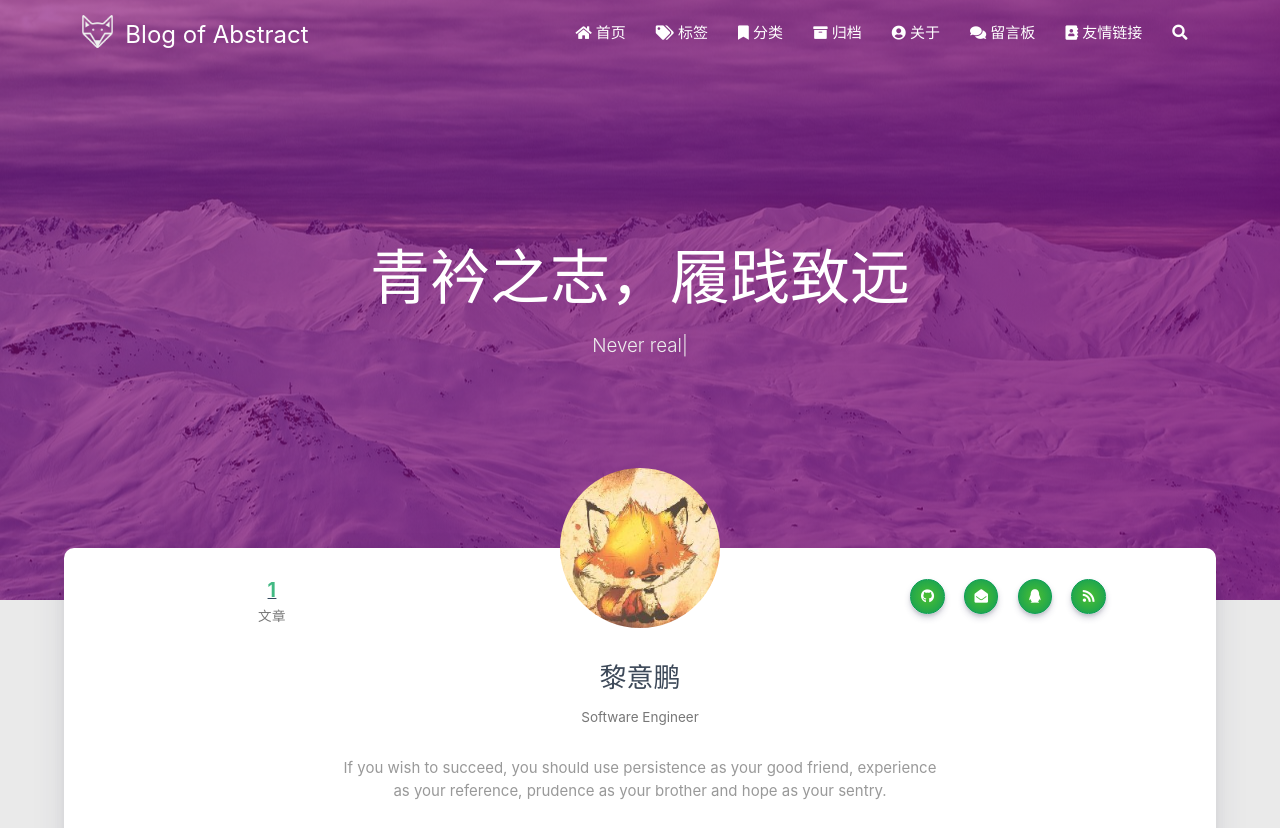
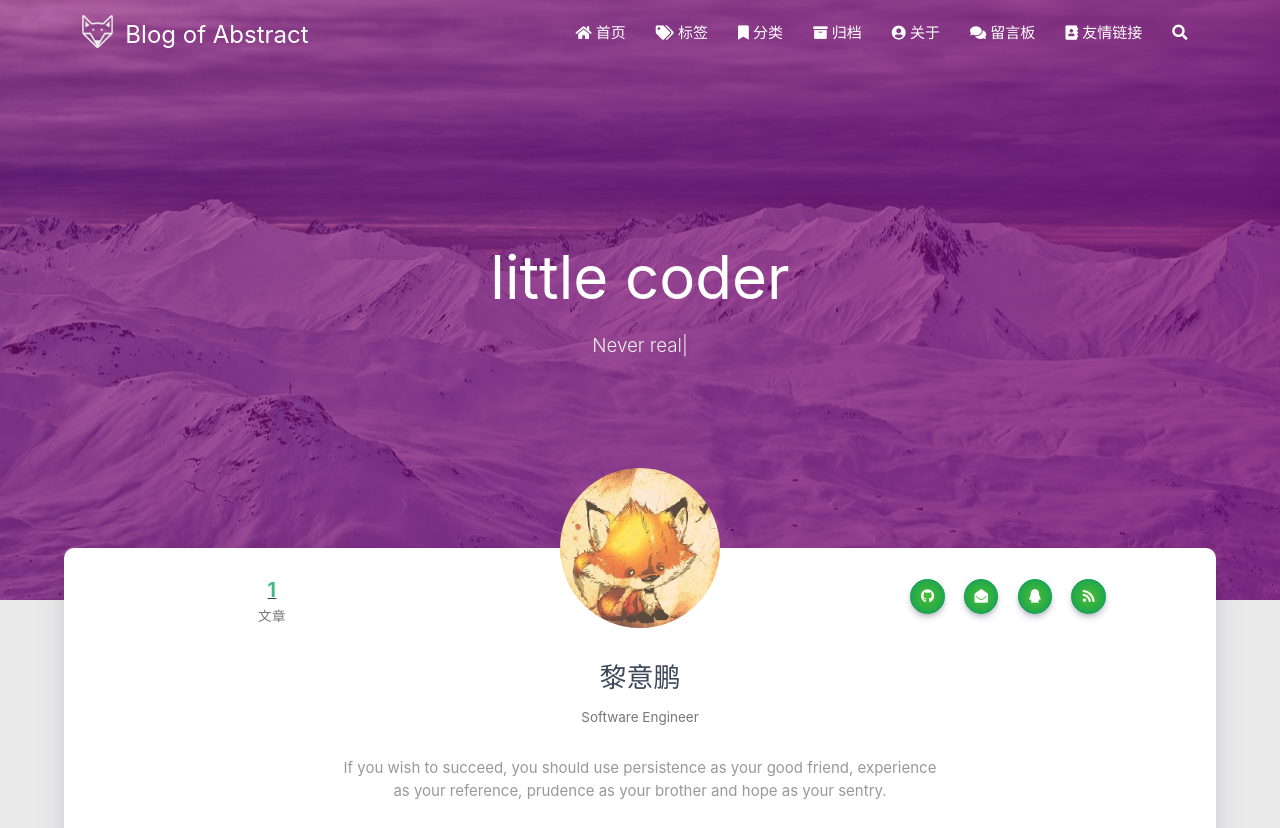
Before and after one commit to LYP20021017/LYP20021017.github.io, a plain HTML site: page about/index.html in a window 1280 px wide. Shown: the top 828 px of the page. Drawn offline with nearby package versions, Linux system fonts and the light colour scheme; some packages are replaced by stand-ins of ours; no server answers; a script that the page names is missing.

Commit message:
Site updated: 2021-10-07 21:23:50

```diff
--- a/about/index.html
+++ b/about/index.html
@@ -319,7 +319,7 @@
         <div class="brand">
             <div class="title center-align">
 
-                青衿之志，履践致远
+                little coder
 
             </div>
 
```
Also changed, not shown: archives/2021/10/index.html (+1 -1 lines), archives/2021/index.html (+1 -1 lines), archives/index.html (+1 -1 lines), categories/index.html (+1 -1 lines), contact/index.html (+1 -1 lines), friends/index.html (+1 -1 lines), index.html (+1 -1 lines), tags/index.html (+1 -1 lines).
